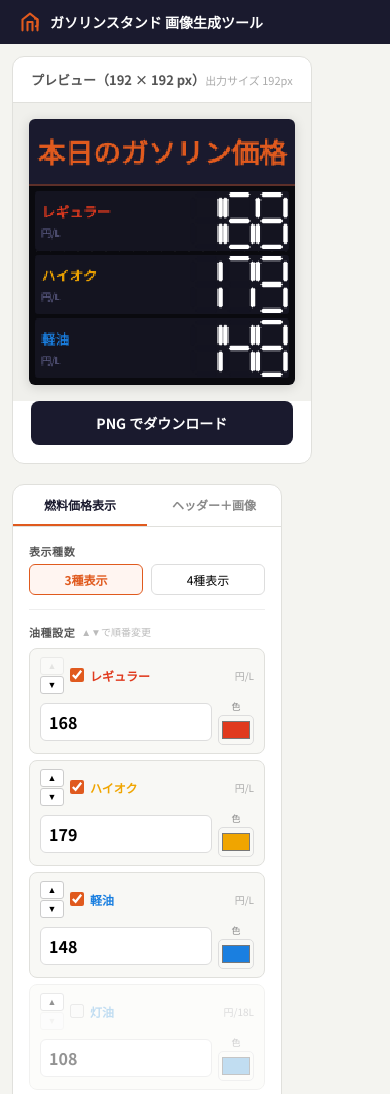
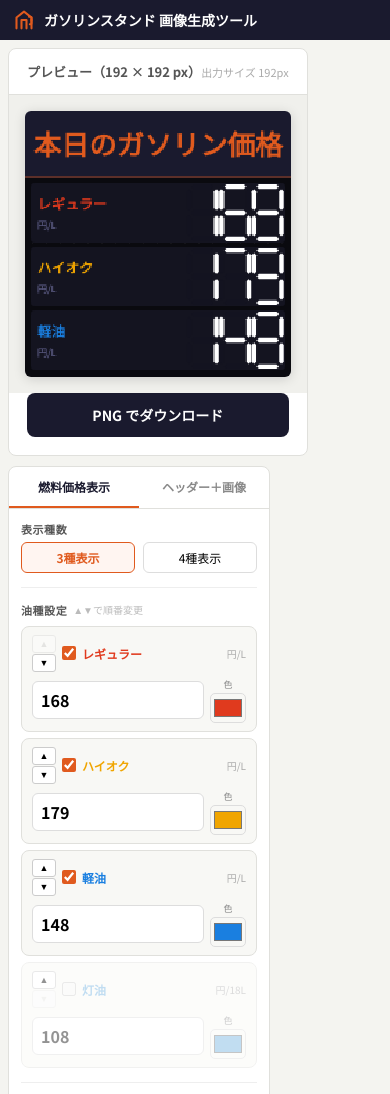
Before and after one commit to app-ZAK/gas_station_app, a plain HTML site: page index.html in a window 390 px wide. Shown: the top 1094 px of the page. Drawn offline with Linux system fonts and the light colour scheme.

Commit message:
Add files via upload

```diff
--- a/index.html
+++ b/index.html
@@ -25,9 +25,10 @@ header span{font-size:11px;color:#aaa;}
 /* PC：2カラム / スマホ：1カラム縦並び */
 .app{max-width:1100px;margin:0 auto;padding:20px;display:grid;grid-template-columns:380px 1fr;gap:20px;align-items:start;}
 @media(max-width:700px){
-  .app{grid-template-columns:1fr;padding:12px;}
+  header{padding:10px 14px;}
   header h1{font-size:14px;}
   header span{display:none;}
+  .app{grid-template-columns:1fr;padding:8px;gap:10px;max-width:100%;width:100%;}
 }
 
 .panel{background:#fff;border-radius:12px;border:1px solid #e0e0dc;overflow:hidden;}
@@ -95,16 +96,22 @@ input[type="checkbox"]{width:15px;height:15px;accent-color:#e05a1e;cursor:pointe
 /* プレビュー：PCはsticky、スマホは通常フロー */
 .preview-panel{position:sticky;top:20px;}
 @media(max-width:700px){
-  .preview-panel{position:static;}
-  /* スマホでは操作パネルが上、プレビューが下になるよう順序を入れ替え */
-  .app{display:flex;flex-direction:column;}
-  .preview-panel{order:-1;}  /* プレビューを先に表示 */
+  .app{display:flex;flex-direction:column;padding:8px;}
+  .preview-panel{position:static;order:-1;}
+  .panel{border-radius:8px;}
+  .tab-content{padding:12px;}
+  .canvas-wrap{padding:8px;}
+  .btn-dl{width:calc(100% - 20px);margin:0 10px 12px;font-size:13px;}
+  .panel-hd{padding:10px 14px;}
 }
 
 .panel-hd{padding:13px 18px;border-bottom:1px solid #e0e0dc;display:flex;align-items:center;justify-content:space-between;}
 .panel-hd h2{font-size:13px;font-weight:700;color:#555;}
 .canvas-wrap{padding:16px;display:flex;justify-content:center;background:#f0f0ec;}
 canvas{width:100%;max-width:480px;aspect-ratio:1;border-radius:6px;box-shadow:0 2px 12px rgba(0,0,0,.15);display:block;image-rendering:pixelated;}
+@media(max-width:700px){
+  canvas{max-width:100%;}
+}
 .btn-dl{display:block;width:calc(100% - 36px);margin:0 18px 18px;padding:12px;background:#1a1a2e;color:#fff;border:none;border-radius:8px;font-family:inherit;font-size:14px;font-weight:700;cursor:pointer;text-align:center;transition:background .15s;}
 .btn-dl:active{background:#2d2d4e;}
 </style>
```
